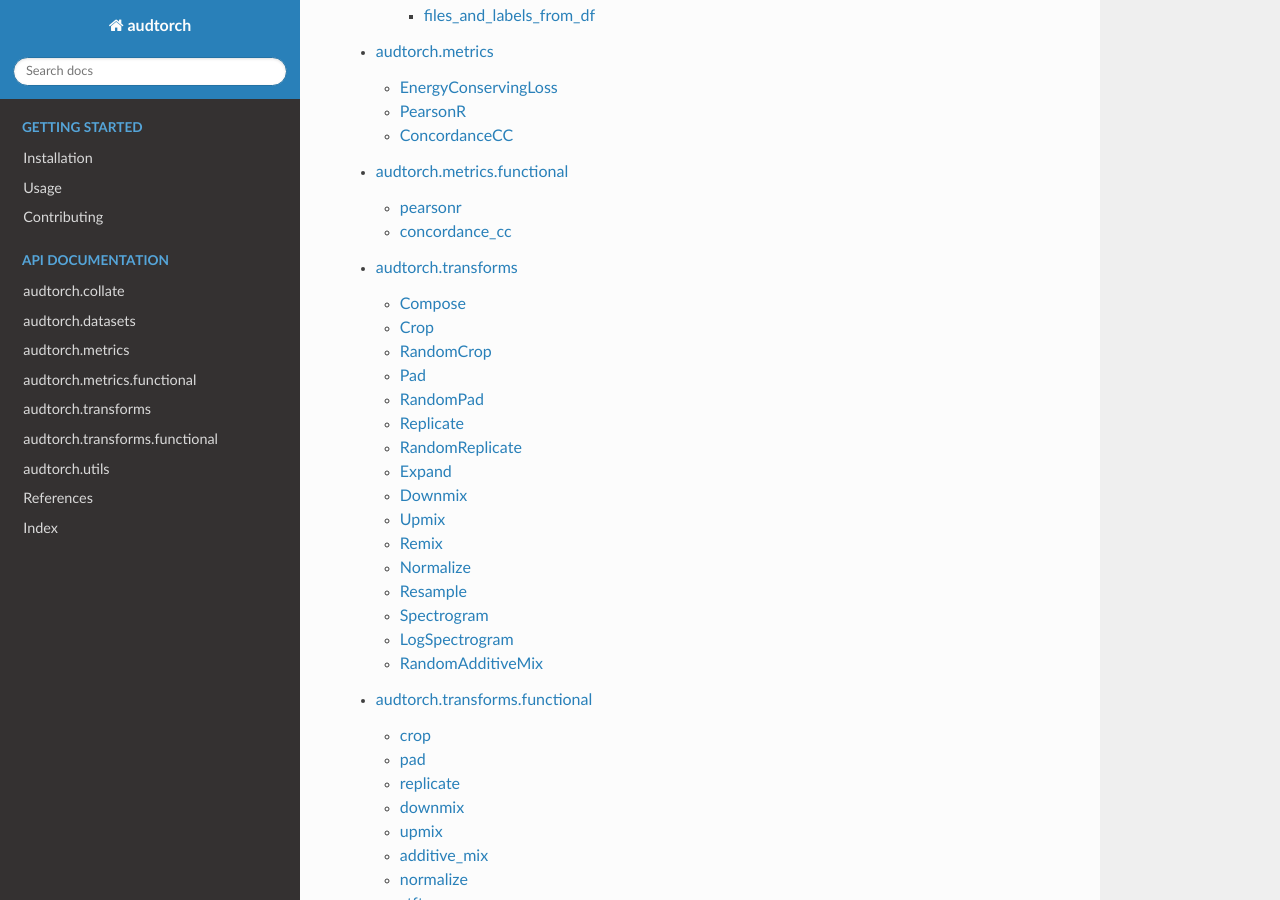
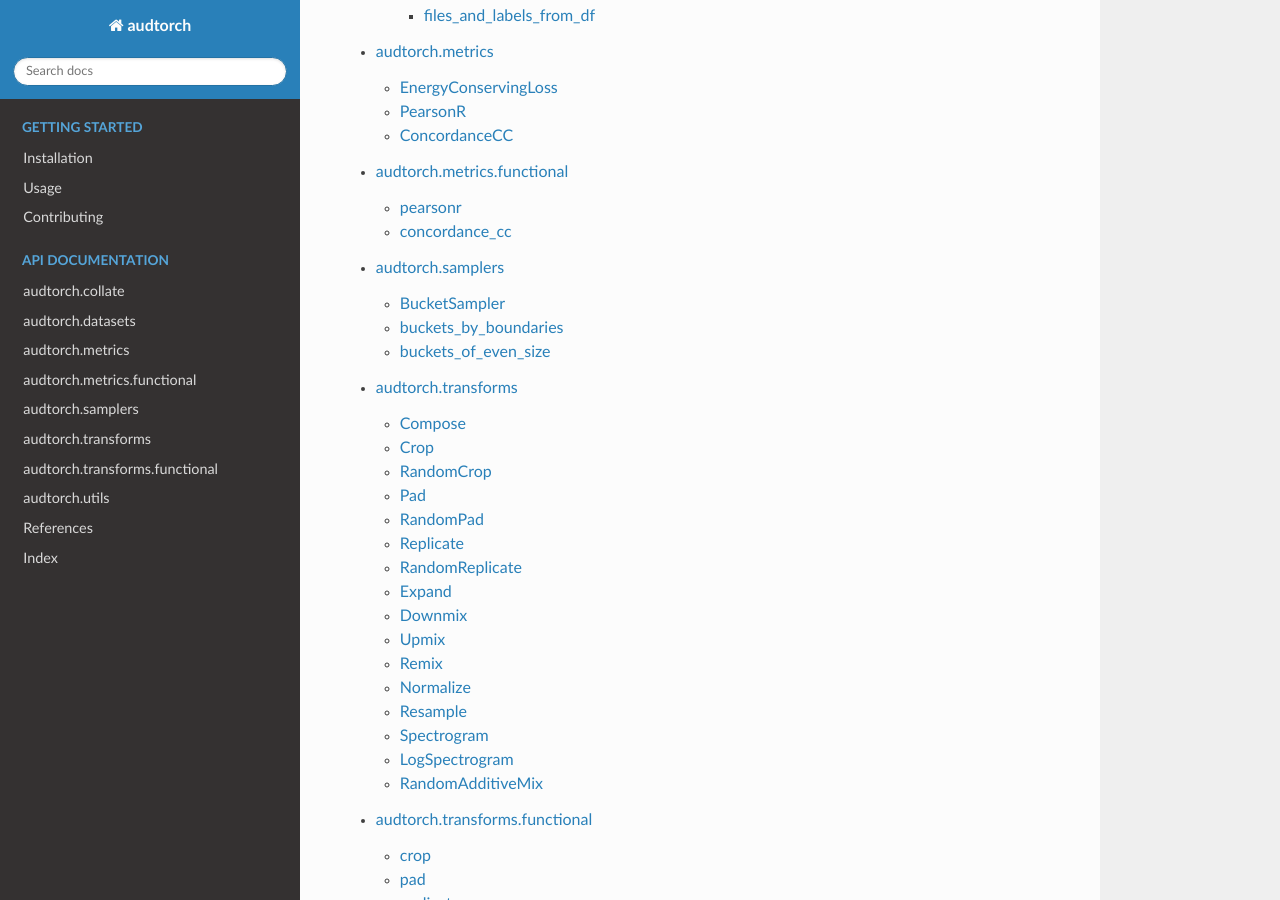
Before and after one commit to audeering/audtorch, a Sphinx documentation site: the page built from docs/index.rst, in a window 1280 px wide and 900 px high, scrolled down 1488 px. Built offline with Sphinx 7.4.7 and the Read the Docs theme 2.0.0, drawn with Linux system fonts in a browser that asks for light colours; formulas are drawn with MathJax 3.

Commit message:
add samplers to docs

```diff
--- a/audtorch/__init__.py
+++ b/audtorch/__init__.py
@@ -1,5 +1,6 @@
 from . import collate
 from . import datasets
 from . import metrics
+from . import samplers
 from . import transforms
 from . import utils
--- /dev/null
+++ b/docs/api-samplers.rst
@@ -0,0 +1,20 @@
+audtorch.samplers
+=================
+
+.. automodule:: audtorch.samplers
+
+BucketSampler
+-----------------------------
+
+.. autoclass:: BucketSampler
+    :members:
+
+buckets_by_boundaries
+---------------------------
+
+.. autofunction:: buckets_by_boundaries
+
+buckets_of_even_size
+------------------------------
+
+.. autofunction:: buckets_of_even_size
--- a/docs/index.rst
+++ b/docs/index.rst
@@ -20,6 +20,7 @@
     api-datasets
     api-metrics
     api-metrics-functional
+    api-samplers
     api-transforms
     api-transforms-functional
     api-utils
```
Also changed, not shown: 2 other files.
